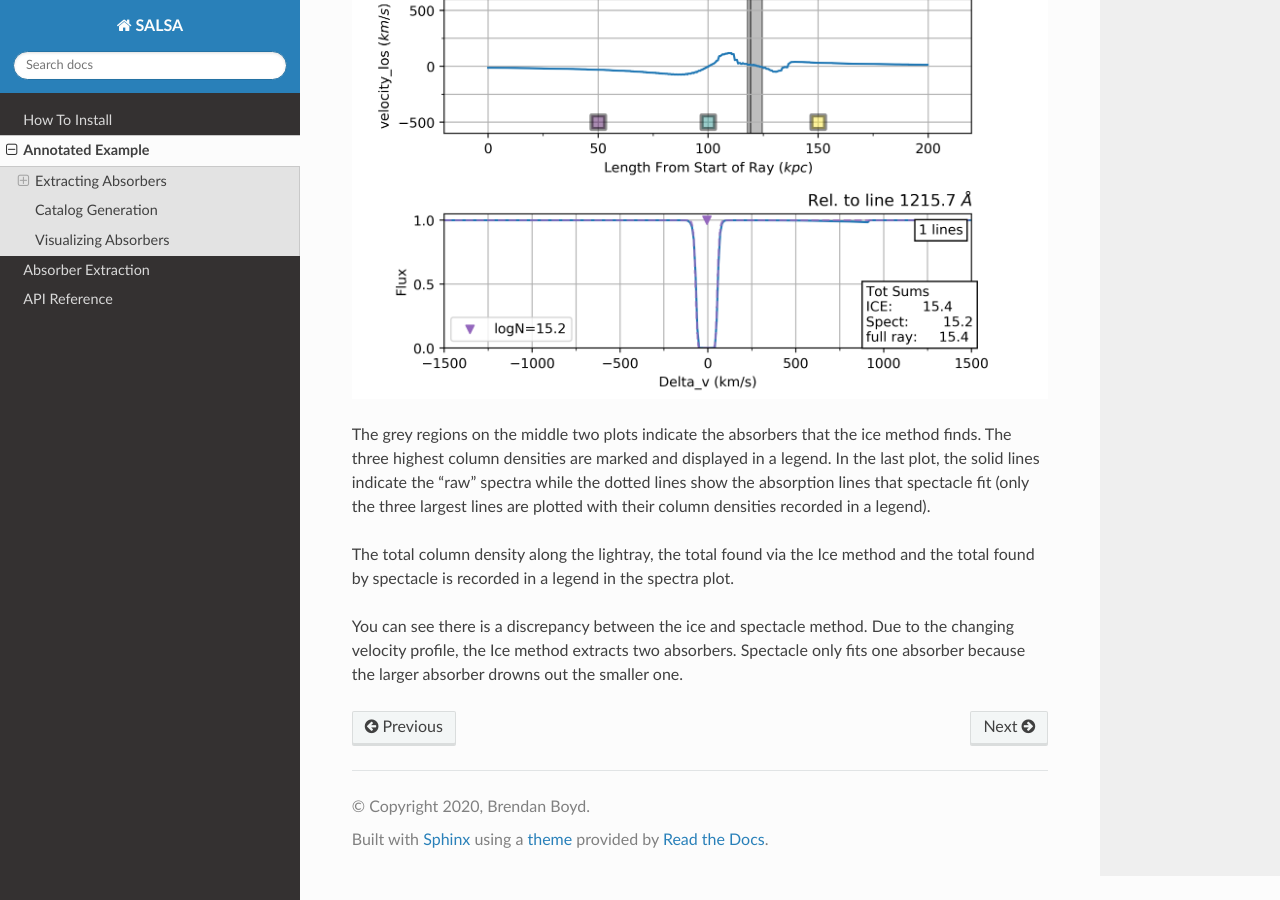
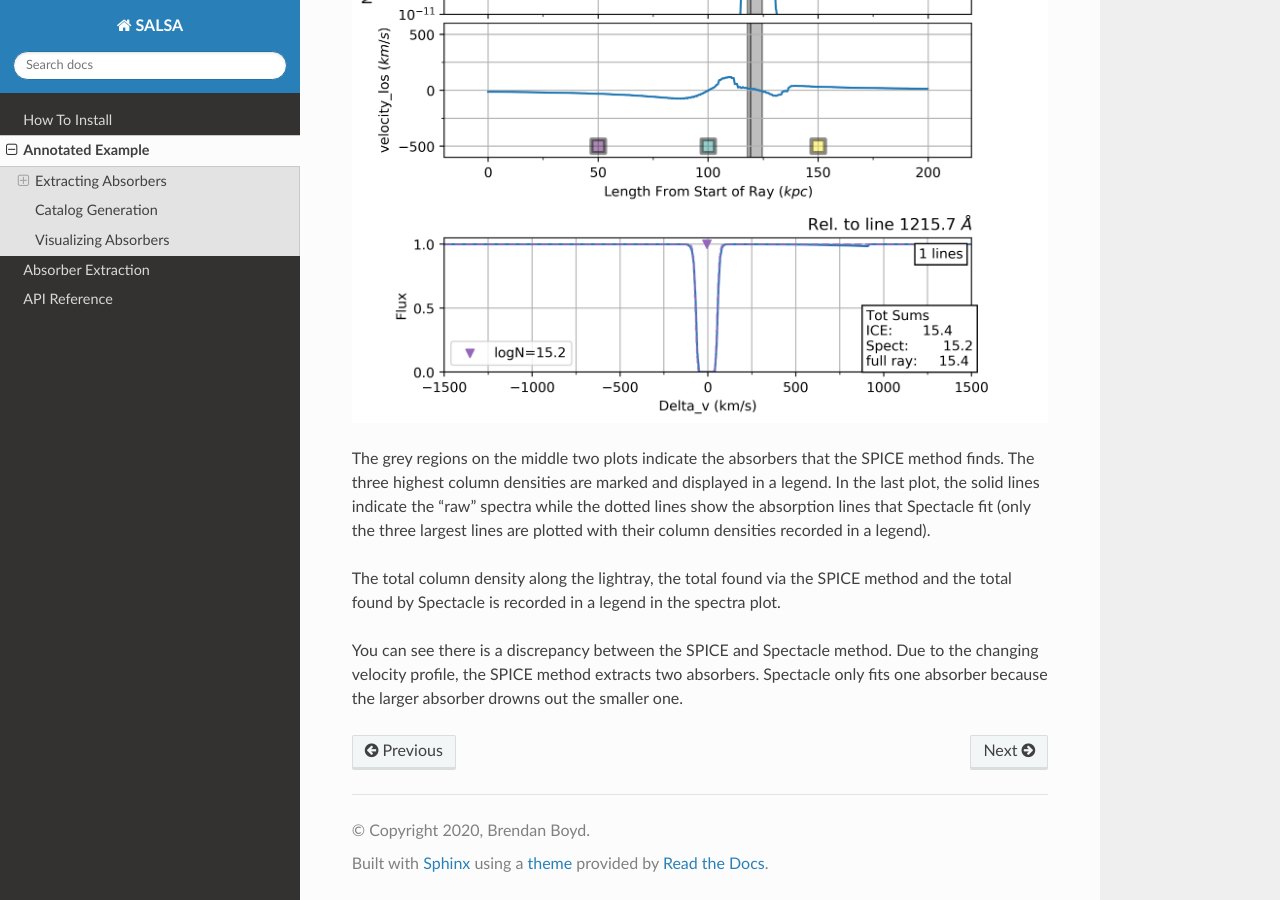
Before and after one commit to biboyd/SALSA, a Sphinx documentation site: the page built from docs/source/annotated_example.rst, in a window 1280 px wide and 900 px high, scrolled down 5466 px. Built offline with Sphinx 7.4.7 and the Read the Docs theme 2.0.0, drawn with Linux system fonts in a browser that asks for light colours; some of the changed text lies outside the part shown.

Commit message:
Ice method --> SPICE method

```diff
--- a/docs/source/annotated_example.rst
+++ b/docs/source/annotated_example.rst
@@ -81,8 +81,8 @@
 ^^^^^^^^^^^^^^^^^^^^^^^^^^
 
 For more details on absorber extraction see :ref:`absorber-extraction`. But the
-quick synopsis is there is the Ice method and the spectacle method. Ice looks at
-cell level data while spectacle fits lines to a synthetic spectra that is generated
+quick synopsis is there is the SPICE method and the Spectacle method. SPICE looks at
+cell level data while Spectacle fits lines to a synthetic spectra that is generated
 by trident. The :class:`~salsa.AbsorberExtractor` class can use both methods.
 
 Now let's extract some absorbers from the Light rays we made
@@ -93,10 +93,10 @@
   # construct absorber extractor
   abs_ext = salsa.AbsorberExtractor(ds, ray_file, ion_name='H I')
 
-  # use Ice method to extract absorbers into a pandas DataFrame
+  # use SPICE method to extract absorbers into a pandas DataFrame
   units_dict=dict(density='g/cm**3', metallicity='Zsun')
-  df_ice = abs_ext.get_ice_absorbers(other_fields, units_dict=units_dict)
-  df_ice.head()
+  df_spice = abs_ext.get_spice_absorbers(other_fields, units_dict=units_dict)
+  df_spice.head()
 
 .. csv-table::
   :header: name,wave,redshift,col_dens,delta_v,vel_dispersion,interval_start,interval_end,density,temperature,metallicity
@@ -104,7 +104,7 @@
   H I,1215.670,0.000,12.787,14.187,0.384,201,204,0.000,96469.462,1.086
   H I,1215.670,0.000,15.367,-0.264,4.846,204,216,0.000,48429.090,1.103
 
-Can also extract using spectacle:
+Can also extract using Spectacle:
 ::
 
   # use spectacle now
@@ -116,7 +116,7 @@
 
   HI1216,1215.670,15.154,31.705,-5.915,0.000,7.759,40.000,0.217,0.000
 
-Notice that both of these methods contain different information. Ice includes
+Notice that both of these methods contain different information. SPICE includes
 more details of the simulation data like the density and temperature of the
 absorber, something that is not easily detected from the spectra. Spectacle
 contains more information of the line like the equivalent width and the doppler
@@ -133,7 +133,7 @@
 
   # initialize a new AbsorberExtractor for looking at C IV
   abs_ext_civ = salsa.AbsorberExtractor(ds, ray_file, ion_name='C IV')
-  df_civ = salsa.get_absorbers(abs_ext_civ, ray_list, method='ice',
+  df_civ = salsa.get_absorbers(abs_ext_civ, ray_list, method='spice',
                          fields=other_fields, units_dict=units_dict)
 
   df_civ.head()
@@ -145,7 +145,7 @@
   C IV,1548.187,0.000,13.596,116.462,6.576,110,125,0.000,29972.846,1.107,2A
   C IV,1548.187,0.000,13.625,115.329,3.075,139,155,0.000,34632.022,1.101,2B
 
-Notice that the spectacle method could also be used. Also, although the
+Notice that the Spectacle method could also be used. Also, although the
 AbsorberExtractor takes a ray file at construction, new rays can be loaded into
 it.
 
@@ -169,7 +169,7 @@
   df_catalog = salsa.generate_catalog(ds, n_rays, ray_dir, ion_list,
                                       fields=other_fields, center=center,
                                       impact_param_lims=(0, max_impact),
-                                      method='ice', units_dict=units_dict)
+                                      method='spice', units_dict=units_dict)
 
   df_catalog.head()
 
@@ -233,7 +233,7 @@
                                   center_gal=[0.53, 0.53, 0.53],
                                   use_spectacle=True,
                                   plot_spectacle=True,
-                                  plot_ice=True,
+                                  plot_spice=True,
                                   num_dense_max=num_dense_max,
                                   num_dense_min=num_dense_min)
 
@@ -241,15 +241,15 @@
 
 .. image:: /_static/example_multiplot.png
 
-The grey regions on the middle two plots indicate the absorbers that the ice
+The grey regions on the middle two plots indicate the absorbers that the SPICE
 method finds. The three highest column densities are marked and displayed in a
 legend. In the last plot, the solid lines indicate the "raw" spectra while the
-dotted lines show the absorption lines that spectacle fit (only the three largest
+dotted lines show the absorption lines that Spectacle fit (only the three largest
 lines are plotted with their column densities recorded in a legend).
 
-The total column density along the lightray, the total found via the Ice method
-and the total found by spectacle is recorded in a legend in the spectra plot.
+The total column density along the lightray, the total found via the SPICE method
+and the total found by Spectacle is recorded in a legend in the spectra plot.
 
-You can see there is a discrepancy between the ice and spectacle method. Due to the
-changing velocity profile, the Ice method extracts two absorbers. Spectacle
+You can see there is a discrepancy between the SPICE and Spectacle method. Due to the
+changing velocity profile, the SPICE method extracts two absorbers. Spectacle
 only fits one absorber because the larger absorber drowns out the smaller one.
--- a/docs/source/index.rst
+++ b/docs/source/index.rst
@@ -12,7 +12,7 @@
 Trident is used to generate synthetic sightlines/lightrays and generate synthetic
 spectra. Spectacle is used to fit voigt profiles to spectra and extract absorbers.
 
-In addition a novel method for extracting absorbers, the Ice method. This uses
+In addition a novel method for extracting absorbers, the SPICE method. This uses
 cell level data to extract absorbers from a Trident lightray and returns a great
 deal of information that can be further analyzed.
 
```
Also changed, not shown: docs/source/absorber_extraction.rst (+16 -16 lines), 4 other files.
